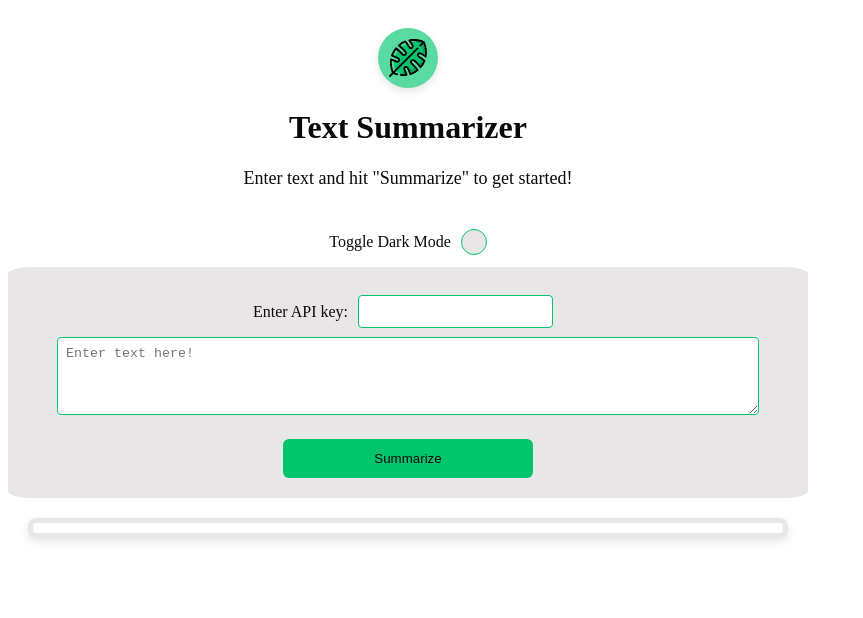
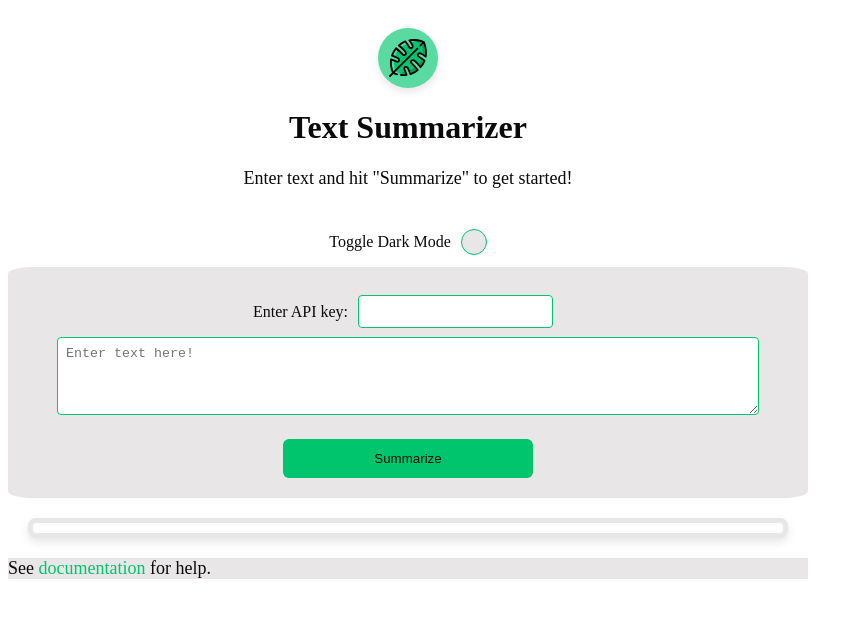
Before and after one commit to zvoverman/text-summarizer, a Vue app in the folder application/: page / in a window 1280 px wide. Shown: the top 618 px of the page, without its empty margins (0-863 px from the left). Built offline with nearby package versions, Linux system fonts and the light colour scheme.

Commit message:
documentation link added

```diff
--- a/application/src/App.vue
+++ b/application/src/App.vue
@@ -3,6 +3,7 @@
         <AppHeader title="Text Summarizer" />
         <AppToggleTheme theme="light" @themeSwitch="checked => themeSwitch(checked)" />
         <AppSummarize />
+        <AppCredits />
     </div>
 </template>
 
@@ -10,6 +11,7 @@
 import AppHeader from './components/AppHeader.vue'
 import AppSummarize from './components/AppSummarize.vue'
 import AppToggleTheme from './components/AppToggleTheme.vue'
+import AppCredits from './components/AppCredits.vue'
 
 export default {
     name: 'App',
@@ -17,6 +19,7 @@ export default {
         AppHeader,
         AppToggleTheme,
         AppSummarize,
+        AppCredits,
     },
     methods: {
         themeSwitch(checked) {
--- /dev/null
+++ b/application/src/components/AppCredits.vue
@@ -0,0 +1,32 @@
+<template>
+    <div class="credits">
+        <p>See <a href="https://github.com/zvoverman/text-summarizer/tree/main/extension" target="_blank">documentation</a>
+            for help.</p>
+    </div>
+</template>
+
+<script>
+export default {
+    name: 'AppCredit',
+}
+</script>
+
+<style scoped>
+/* Credits */
+.credits {
+    width: 100%;
+    background-color: var(--secondary-color);
+    color: var(--font-color);
+    text-align: left;
+    font-size: 18px;
+}
+
+.credits a {
+    color: var(--primary-color);
+    text-decoration: none;
+}
+
+.credits a:hover {
+    text-decoration: underline;
+}
+</style>
```
